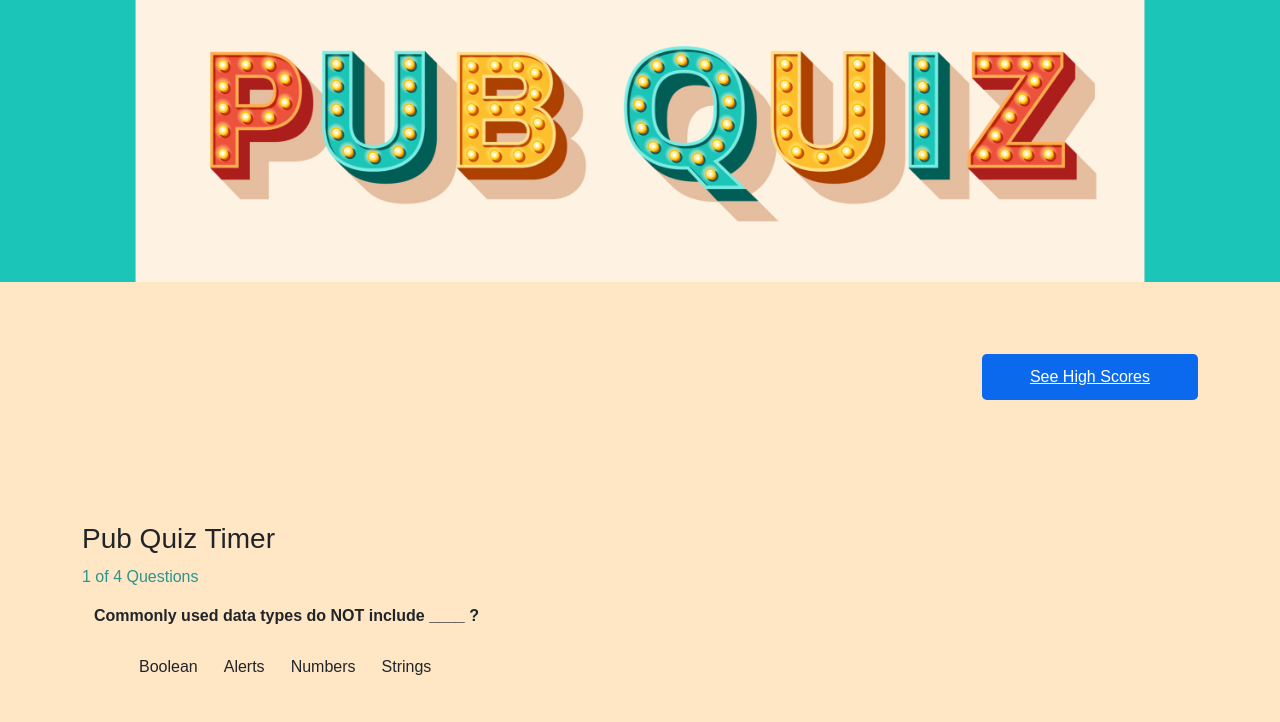
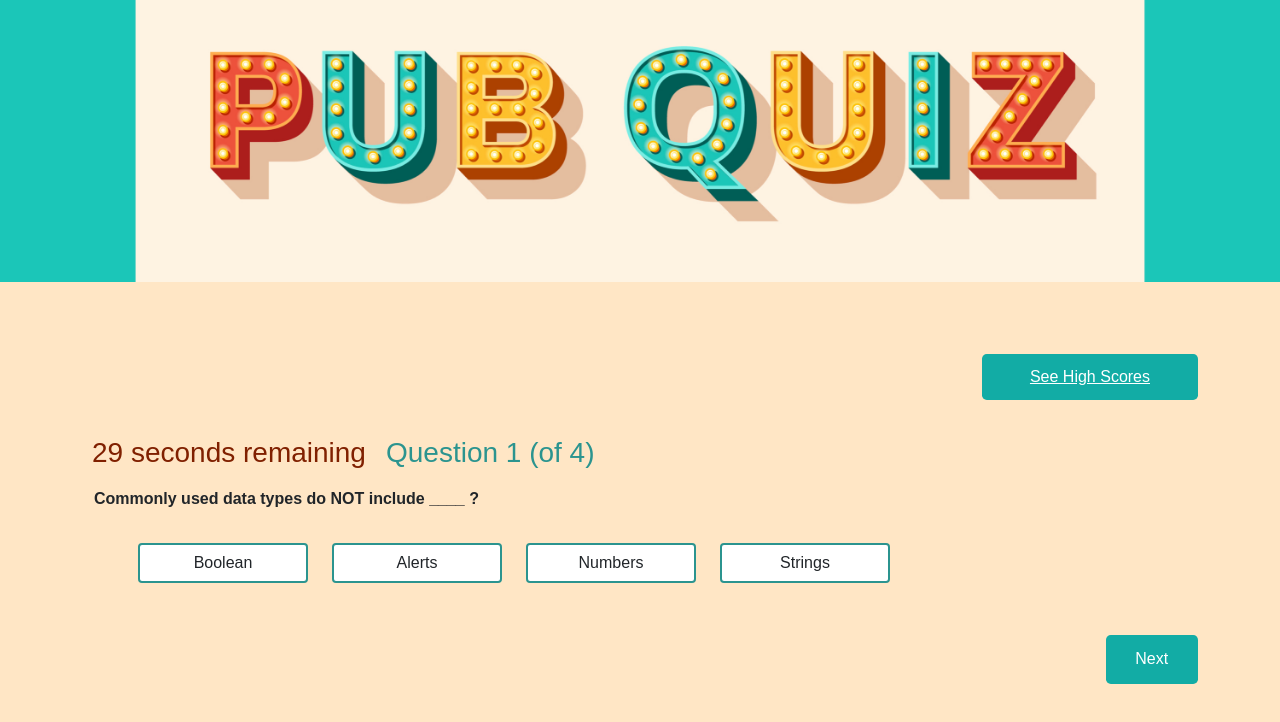
Before and after one commit to alathea23/Coding-Quiz-Inquisitor, a plain HTML site: page index.html in a window 1280 px wide. Both pictures are taken after a click on the button "Begin". Drawn offline with nearby package versions, Linux system fonts and the light colour scheme.

Commit message:
updateding timer code

```diff
--- a/index.html
+++ b/index.html
@@ -23,7 +23,7 @@
 <!--building the questions and answer buttons skeleton  -->
 
 <body>
-    <div class="start-screen container py-5">
+    <div class="high-scores container py-5">
         <a href="#" role="button" class="btn-primary px-5 bottom">See High Scores</a>
     </div>
     <div class="start-screen container py-5">
@@ -33,17 +33,17 @@
         <div class="count">
             <h2 class="h3 font-weight-bold" id="timer">Pub Quiz Timer</h2>
             <div class="number-of-count">
-                <span class="number-of-question">1 of 3 questions</span>
+                <span class="h3 number-of-question font-weight-bold">1 of 3 questions</span>
             </div>
         </div>
         <div class="container">
             <div id="questions-container">
                 <div class="question">T</div>
                 <ul class=".col-sm- answers">
-                    <button class="answer btn" id="A1">Answer 1</button>
+                  <!---  <button class="answer btn" id="A1">Answer 1</button>
                     <button class="answer btn" id="A2">Answer 2</button>
                     <button class="answer btn" id="A3">Answer 3</button>
-                    <button class="answer btn" id="A4">Answer 4</button>
+                    <button class="answer btn" id="A4">Answer 4</button> -->
                 </ul>
             </div>
         </div>
--- a/script.js
+++ b/script.js
@@ -7,15 +7,19 @@ var timer = document.querySelector("#timer")
 var QuestionText = document.querySelector(".question");
 var ansButton = document.createElement('button')
 var answerText = document.querySelector(".answers");
-var answer1text = document.querySelector("#A1")
-var answer2text = document.querySelector("#A2")
-var answer3text = document.querySelector("#A3")
-var answer4text = document.querySelector("#A4")
+var highScores = document.querySelector(".high-scores")
+//var answer1text = document.querySelector("#A1")
+//var answer2text = document.querySelector("#A2")
+//var answer3text = document.querySelector("#A3")
+//var answer4text = document.querySelector("#A4")
 const quizContainerElement = document.querySelector('.quiz-container')
 const questionContainerElement = document.querySelector('.questions-container')
+const scoreContainer = document.querySelector('.score-container')
+const startScreen = document.querySelector(".start-screen")
 var NumofQues = document.querySelector(".number-of-question")
 var questionNum = 0
 var testScore = 0
+var timeLeft = 30
 //var shuffledQuestions
 
 
@@ -28,61 +32,84 @@ NumofQues.textContent = "testing"
   {
     question: "Commonly used data types do NOT include ____ ?",
     answers: [
-           { text: "Boolean", correct: false},
-           { text: "Alerts", correct: true},
-            { text: "Numbers", correct: false},
-            { text: "Strings", correct: false}]
+      { text: "Boolean", correct: false },
+      { text: "Alerts", correct: true },
+      { text: "Numbers", correct: false },
+      { text: "Strings", correct: false }]
   },
   {
     question: "The condition in an if/else statement is enclosed with ____ ?",
     answers: [
-            { text: "Curly brackets", correct: true},
-            { text: "Parentheses", correct: false},
-            { text: "Straight brackets", correct: false},
-            { text: "Quotation marks", correct: false},
+      { text: "Curly brackets", correct: true },
+      { text: "Parentheses", correct: false },
+      { text: "Straight brackets", correct: false },
+      { text: "Quotation marks", correct: false },
     ],
   },
   {
     question: "Arrays in JavaScript can be used to store ____ ?",
     answers: [
-            { text: "Boolean values", correct: false},
-            { text: "Numbers", correct: false},
-            { text: "Strings", correct: false},
-            { text: "All of the above", correct: true},
-  ] },
+      { text: "Boolean values", correct: false },
+      { text: "Numbers", correct: false },
+      { text: "Strings", correct: false },
+      { text: "All of the above", correct: true },
+    ]
+  },
   {
     question: "String values must be enclosed within _____ when being assigned to variables?",
     answers: [
-            { text:  "Curly brackets",  correct: false},
-            { text:  "Parentheses", correct: false},
-            { text:  "Straight brackets", correct: false},
-            { text:  "Quotation marks", correct: false},
+      { text: "Curly brackets", correct: false },
+      { text: "Parentheses", correct: false },
+      { text: "Straight brackets", correct: false },
+      { text: "Quotation marks", correct: true },
     ]
   }
 ]
 
-  console.log (quizQuestions[questionNum].question)
-  console.log (quizQuestions[questionNum].answers)
-  console.log (quizQuestions[questionNum].answers[0])
-  console.log (quizQuestions[questionNum].answers[0].correct)
+console.log(quizQuestions[questionNum].question)
+console.log(quizQuestions[questionNum].answers)
+console.log(quizQuestions[questionNum].answers[0])
+console.log(quizQuestions[questionNum].answers[0].correct)
 //sets up logic for correct and incorrect answers to show user if they got the correct answer//
 
-  function clearStatusClass(element) {
-    element.classList.remove('correct')
-    element.classList.remove('wrong')
+//function clearStatusClass(element) {
+// element.classList.remove('correct')
+// element.classList.remove('incorrect')
+//}
+
+//function setStatusClass(element, correct) {
+// clearStatusClass(element)
+// if (correct) {
+//    element.classList.add('correct')
+//  } else {
+//    element.classList.add('incorrect')
+//  }
+//}
+
+
+//sets up timer
+function startTime() {
+  var timeLeft = 30;
+
+  var timerId = setInterval(countdown, 1000);
+
+  function countdown() {
+    if (timeLeft == 0) {
+      clearTimeout(timerId);
+      scoreContainer.classList.remove('hide')
+    } else {
+      timer.textContent = timeLeft + ' seconds remaining';
+      timeLeft--;
+    }
+  }
 }
 
-  function setStatusClass(element, correct) {
-    clearStatusClass(element)
-    if (correct) {
-      element.classList.add('correct')
-    } else {
-      element.classList.add('wrong')
-    }
-  }
+
 //sets up logic for questions and answer buttons for quiz gen//
 
 function selectAnswer() {
+  ansButton.removeEventListener('click', selectAnswer);
+
   //  setStatusClass(ansButton, correct)
   // const selectedButton = e.target
   // const correct = selectedButton.dataset.correct
@@ -93,12 +120,10 @@ NumofQues.textContent = "testing"
     if (ansButton.correct) {
       ansButton.classList.add('correct')
     } else {
-    ansButton.classList.add('wrong')
+      ansButton.classList.add('incorrect')
     }
-
-      setStatusClass(ansButton, ansButton.correct)
+    //  setStatusClass(ansButton, ansButton.correct)
   })
-
 
   if (quizQuestions.length > questionNum + 1) {
     nextBtn.classList.remove('hide')
@@ -108,33 +133,37 @@ NumofQues.textContent = "testing"
   }
 }
 
-
 //generates quiz questions
 
 function showQuestion(quizQuestions) {
+  startTime()
   QuestionText.innerText = quizQuestions[questionNum].question
-    NumofQues.textContent = ((questionNum+1) + " of " + quizQuestions.length + " Questions \n")
+  NumofQues.textContent = ("Question " + (questionNum + 1) + " (of " + quizQuestions.length + ")")
   quizQuestions[questionNum].answers.forEach(answer => {
     console.log(answer.text)
     var ansButton = document.createElement('button')
     ansButton.innerText = answer.text
     ansButton.classList.add('btn')
+    ansButton.classList.add('answer')
     console.log(answer.correct)
+
     if (answer.correct) {
       ansButton.correct = true
       console.log("this answer is correct")
       console.log(ansButton.correct)
+      ansButton.addEventListener("click", function performance () {timeLeft = (timeLeft + 5);
+        console.log("adding 5")})
     }
     else {
       ansButton.correct = false
       console.log(ansButton.correct)
+      ansButton.addEventListener("click", function performance () {timeLeft = (timeLeft - 5);
+        console.log("subtracting 5")})
     }
     answerText.appendChild(ansButton)
     ansButton.addEventListener('click', selectAnswer)
-    })
-
+  });
 };
-
 
 //goes to the next question in the list
 function setNextQuestion() {
@@ -143,30 +172,35 @@ NumofQues.textContent = "testing"
 };
 
 function quizGen() {
-    startBtn.classList.add("hide")
+  startScreen.classList.add("hide")
   quizContainerElement.classList.remove("hide")
   //shuffledQuestions = questions.sort(() => Math.random() - .5)
   questionNum = 0
+  resetState()
   showQuestion(quizQuestions);
-    selectAnswer();
-    setNextQuestion()
 };
 
 function resetState() {
-    clearStatusClass(document.body)
+  // clearStatusClass(document.body)
   nextBtn.classList.add('hide')
   while (answerText.firstChild) {
     answerText.removeChild(answerText.firstChild)
   }
 };
 
+function quizGenRestart () {
+  scoreContainer.classList.add('hide')
+  startTime ()
+  quizGen ()
+}
 
 startBtn.addEventListener("click", quizGen);
 
 nextBtn.addEventListener("click", function nextQ() {
   questionNum++, setNextQuestion()
 });
-  restartBtn.addEventListener("click", quizGen)
+
+restartBtn.addEventListener("click", quizGenRestart)
 
   //QuestionText.value = question;
   //answer1text.value = answer1
--- a/style.css
+++ b/style.css
@@ -27,7 +27,9 @@
 
 body {
     min-height: 100vh;
+    background-color: #ffe6c5;
 }
+
 
 * {
     padding: 0;
@@ -40,7 +42,7 @@ body {
     padding: 0px;
     font-size: 1em;
     margin-top: 1.5em;
-    background-color: #0a69ed;
+    background-color: #12aca5;
     color: #ffffff;
     padding: 0.7em 1.8em;
     border-radius: 0.3em;
@@ -49,20 +51,31 @@ body {
     justify-self: center;
 }
 
+.answer {
+    margin: 12px !important;
+    flex-direction: column !important;
+    display: inline-block !important;
+    background-color: white;
+    border-radius: 4px;
+    border-color: #2b948f;
+    border-width: 2px;
+    min-width: 170px !important;
+}
 
-body {
-    background-color: #ffe6c5;
+.count {
+    display: inline-flex;
+    margin: 10px !important;
 }
 
 .score-container {
-    position: absolute;
-    top: 0;
-    width: 100%;
-    height: 100%;
-    display: flex;
+    top: 0 vw !important;
+    width: 100% !important;
+    height: 100% !important;
+    display: absolute;
     flex-direction: column;
     align-items: center;
     justify-content: center;
+    background-color: rgb(235, 174, 43);
 }
 
 button {
@@ -78,11 +91,15 @@ button {
     border-radius: 0.2em;
     font-size: 1em;
     margin-top: 1.5em;
-    background-color: #0a69ed;
+    background-color: #12aca5;;
     color: #ffffff;
     padding: 0.7em 1.8em;
     border-radius: 0.3em;
     float: right;
+    display: inline-flex !important;
+    align-self: center !important;
+    justify-self: center !important;
+
 }
 
 #restart {
@@ -109,14 +126,10 @@ button {
     border-bottom: 0.1em solid #c0bfd2;
 }
 
-*/ .timer-div {
-    background-color: #e1f5fe;
-    width: 7.5em;
-    border-radius: 1.8em;
-    display: flex;
-    align-items: center;
+#timer {
+    color: rgb(128, 32, 0);
     justify-content: space-between;
-    padding: 0.7em 1.8em;
+    margin-right: 20px !important;
 }
 
 .question {
@@ -127,8 +140,7 @@ button {
 .number-of-question {
     color: #2b948f;
     display: flex;
-    margin-top: 10px !important;
-    margin-bottom: 15px !important;
+
 }
 
 .option-div {
@@ -152,7 +164,7 @@ button {
     display: none;
 }
 
-.incorrect {
+.incorrect:focus {
     background-color: #ffdde0;
     color: #d32f2f;
     border-color: #d32f2f;
```
Lines whose indentation alone changed are shown as unchanged.
